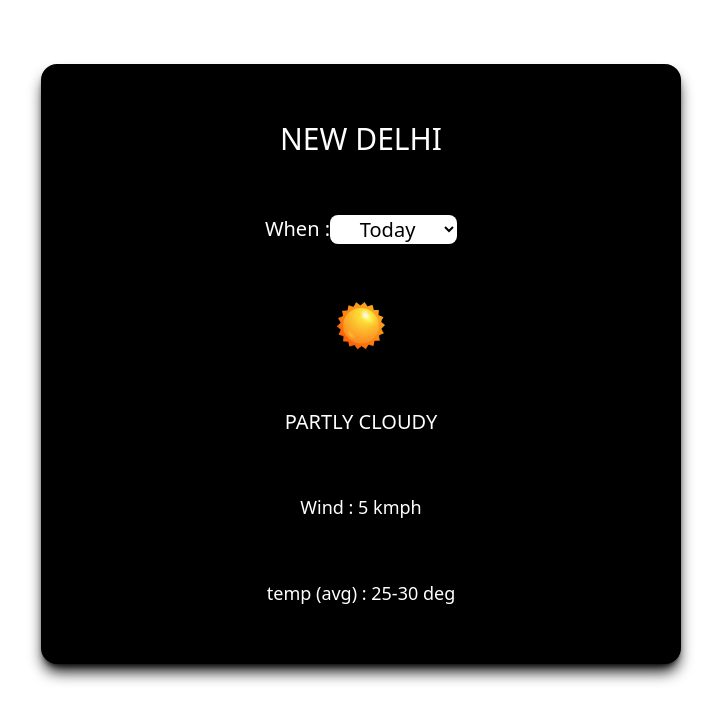
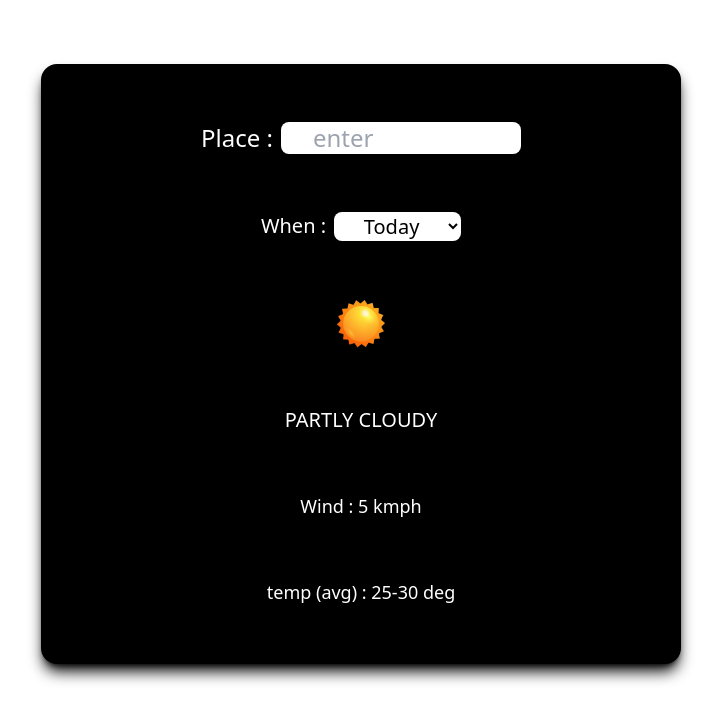
Before and after one commit to PARTHIB-DEB/Weather-App, a website built with Vite: page index.html in a window 1280 px wide. Shown: the whole page, without its empty margins (279-1000 px from the left). Built offline with nearby package versions, Linux system fonts and the light colour scheme.

Commit message:
changes in page

```diff
--- a/index.html
+++ b/index.html
@@ -8,12 +8,14 @@
     <title>Weather App</title>
 </head>
 
-<body class="flex justify-center mt-[4rem]">
-    <div
-        class="bg-weather-card h-screen w-screen fixed pl-[3rem] pr-[3rem] sm:pl-[8rem] sm:pr-[8rem] md:pl-[10rem] md:pr-[10rem] lg:pl-[20rem] lg:pr-[20rem]">
-        <div class="text-white flex flex-col items-center justify-evenly weather-card h-1/2 sm:h-[31%] lg:h-[50%] xl:h-[75%] w-full bg-black rounded-2xl shadow-black shadow-lg">
-            <p class="place text-3xl text-center" id="place">NEW DELHI</p>
-            <div class="dt-time text-xl md:flex md:justify-evenly">
+<body class="flex justify-center my-[4rem]">
+    <div class="bg-weather-card h-screen w-screen  pl-[3rem] pr-[3rem] sm:pl-[8rem] sm:pr-[8rem] md:pl-[10rem] md:pr-[10rem] lg:pl-[20rem] lg:pr-[20rem]">
+        <div class="weather-card text-white flex flex-col items-center justify-evenly weather-card h-1/2 sm:h-[50%] md:h-[75%] w-full bg-black rounded-2xl shadow-black shadow-lg">
+            <div class="Place-det text-xl md:text-2xl flex justify-evenly space-x-2">
+                <label class="place text-center" for="place">Place :</label>
+                <input type="text" placeholder="enter" id="place" class="text-black w-[8rem] md:w-[15rem] rounded-lg pl-[1rem] md:pl-[2rem]" >
+            </div>
+            <div class="dt-time text-xl flex justify-evenly space-x-2">
                 <label for="date">When : </label>
                 <select name="date" id="date" class="text-black bg-white rounded-lg p-0">
                     <option value="Today" id="today"  class="text-center">Today</option>
```
